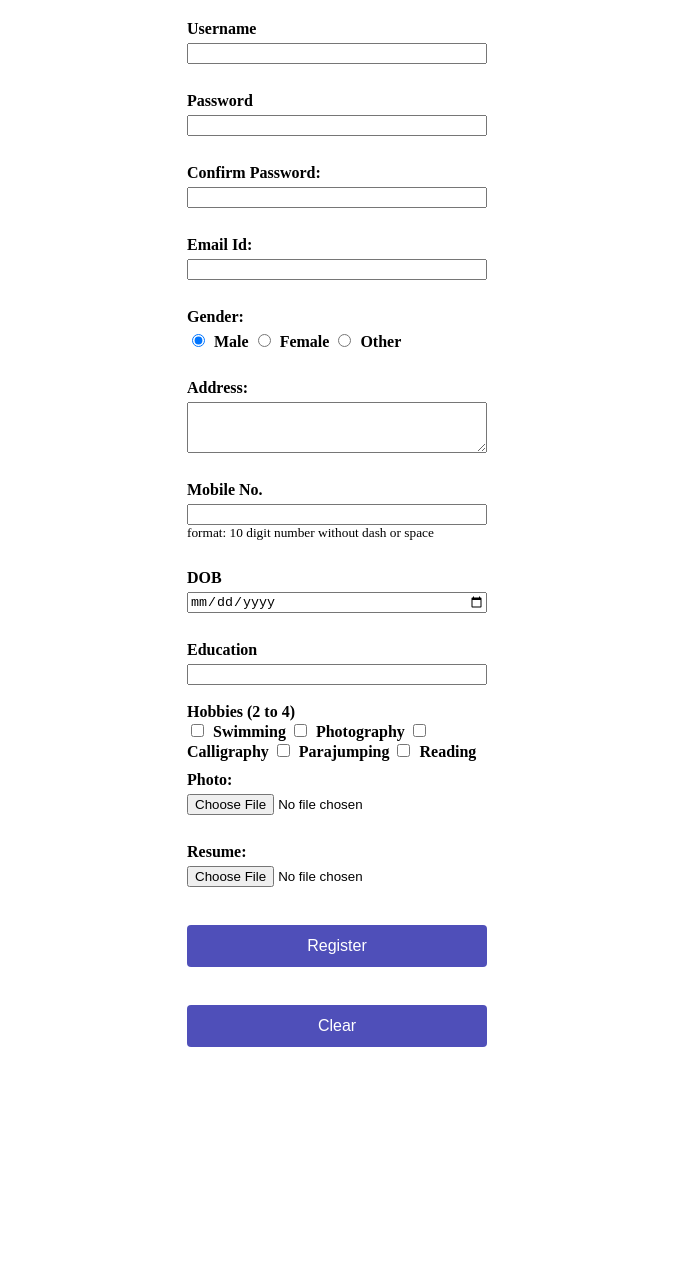
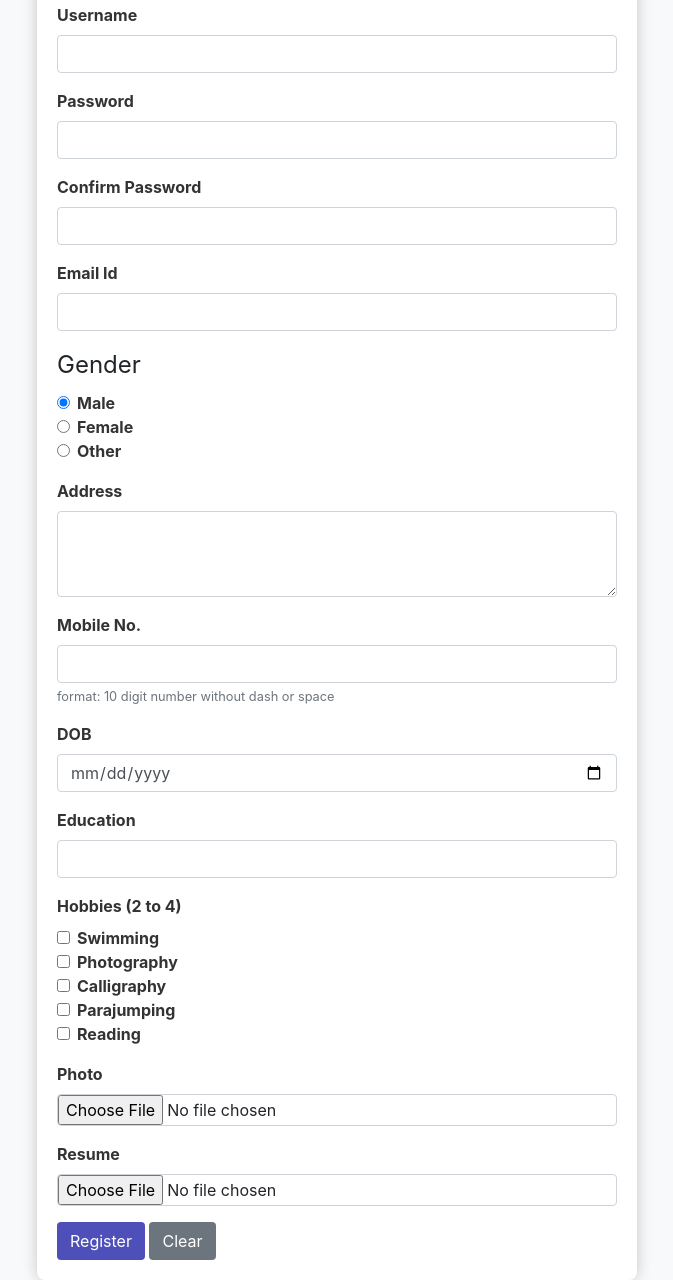
Before and after one commit to sakshetpatil/form-node-mysql, a website: page public/register.html in a window 1280 px wide. Shown: the part 96-1376 px from the top of the page, without its empty margins (303-976 px from the left). Before the commit the page ends 1151 px from the top, so only its background shows below. Drawn offline with nearby package versions, Linux system fonts and the light colour scheme.

Commit message:
Update register.html

```diff
--- a/public/register.html
+++ b/public/register.html
@@ -1,308 +1,171 @@
-<!-- <!DOCTYPE html>
-<html>
+<!DOCTYPE html>
+<html lang="en">
 <head>
+    <meta charset="UTF-8">
+    <meta name="viewport" content="width=device-width, initial-scale=1.0">
     <title>Registration</title>
+    <link href="https://stackpath.bootstrapcdn.com/bootstrap/4.5.2/css/bootstrap.min.css" rel="stylesheet">
     <style>
-            form {
-                    display: flex;
-                    flex-direction: column;
-                    /* border: 2px solid;
-                    padding: 20px; */
-                    width: 300px;
+        body {
+            background-color: #f8f9fa;
+            padding-top: 30px;
+        }
+        .form-container {
+            max-width: 600px;
             margin: auto;
-                    box-sizing: border-box;
+            background: #ffffff;
+            padding: 20px;
+            border-radius: 8px;
+            box-shadow: 0 0 15px rgba(0, 0, 0, 0.2);
+        }
+        .form-container h1 {
+            margin-bottom: 20px;
+            font-size: 24px;
+            color: #333;
         }
         label {
             font-weight: bold;
-                border-radius: 5px;
-                margin-top: 10px;
-                margin-bottom: 5px;
+            color: #333;
         }
-            input[type="radio"],
-            input[type="checkbox"] {
-            margin-right: 5px;
+        .form-control,
+        .form-control-file {
+            border-radius: 4px;
+            box-shadow: none;
+            border: 1px solid #ced4da;
         }
-            input[type="submit"],
-            input[type="reset"] {
-            background-color:rgb(79, 79, 185);
-            color: white;
-            padding: 12px 20px;
-            cursor: pointer;
-            border: none;
-            border-radius: 4px;
-            margin-top: 20px;
-            width: 100%;
-            font-size: 16px;
+        .form-control:focus {
+            border-color: #007bff;
+            box-shadow: 0 0 0 0.2rem rgba(38, 143, 255, 0.25);
         }
-            input[type="submit"]:hover,
-            input[type="reset"]:hover {
-            background-color: #45a049;
-        }
-        </style>
-    </head>
-    <body>
-        <div class="form-container">
-            <form class="Registration-form" action="/register" method="post" enctype="multipart/form-data" onsubmit="return validation() && validateDOB()" >
-                <h1>Student Register</h1>
-                <br>
-                <label for="username">Username</label>
-                <input type="text" id="username" name="username" required>
-                <br>
-
-                <label for="password">Password</label>
-                <input type="password" id="password" name="password" required><br>
-
-                <label for="confirm-password">Confirm Password:</label>
-                <input type="password" id="confirm-password" name="confirm-password" required>
-
-                <br>
-                <label for="email">Email Id:</label>
-                <input type="text" id="email" name="email" required>
-                <br>
-                <label for="gender">Gender:</label>
-                <div>
-                    <input type="radio" id="male" name="gender" value="male" checked>
-                    <label for="male">Male</label>
-
-                    <input type="radio" id="female" name="gender" value="female">
-                    <label for="female">Female</label>
-
-                    <input type="radio" id="other" name="gender" value="other">
-                    <label for="other">Other</label>
-                </div>
-                <br>
-
-                <label for="address">Address:</label>
-                <textarea id="address" name="address" rows="3" required></textarea>
-                <br>
-
-                <label for="mobile">Mobile No.</label>
-                <input type="tel" id="mobile" name="mobile" pattern="[0-9]{10}" required>
-                <small>format:10 digit number without dash or space</small>
-                <br>
-
-                <label for="dob">DOB</label>
-                <input type="date" id="dob" name="dob" required>
-                <br>
-
-                <label for="education">Education</label>
-                <input list="education" name="education">
-                <datalist id="education">
-                    <option value="BE/B.TEC.">Bachelor of Engineering</option>
-                    <option value="PG">Post Graduate</option>
-                    <option value="MSC">MSC(cs)</option>
-                </datalist>
-                <br>
-
-                <div class="hobbies-section">
-                    <label>Hobbies (2 to 4)</label><br>
-                    <input type="checkbox" id="hobbies1" name="hobbies[]" value="Swimming">
-                    <label for="hobbies1">Swimming</label>
-                    <input type="checkbox" id="hobbies2" name="hobbies[]" value="Photography">
-                    <label for="hobbies2">Photography</label>
-                    <input type="checkbox" id="hobbies3" name="hobbies[]" value="Calligraphy">
-                    <label for="hobbies3">Calligraphy</label>
-                    <input type="checkbox" id="hobbies4" name="hobbies[]" value="parajumping">
-                    <label for="hobbies4">Parajumping</label>
-                    <input type="checkbox" id="hobbies5" name="hobbies[]" value="Reading">
-                    <label for="hobbies5">Reading</label>
-                    <div class="error-message" id="hobbies-error"></div>
-                </div>
-
-                <label for="photo">Photo:</label>
-                <input type="file" id="photo" name="photo" accept="image/png ,image/jpeg, image/jpg"><br>
-
-                <label for="resume">Resume:</label>
-                <input type="file" id="resume" name="resume" accept=" .pdf, .doc, .docx">
-                <br>
-                <input type="submit" value="Register" >
-                <br>
-                <input type="reset" value="Clear">
-            </form>
-        </div>
-        <script>
-
-            /*const form=document.getElementById("Registration-form");
-            const mobileInput=document.getElementById("mobile");
-            const dobinput=document.getElementById("dob");
-            const hobbiesError=document.getElementById("hobbies-errror");
-
-            const passwordError=document.getElementById("password-error");
-*/
-             function validation()
-             {
-               // alert('hi');
-                var passwordinput=document.getElementById('password').value;
-               // alert(passwordinput);
-                var confirmpasswordinput=document.getElementById("confirm-password").value;
-               // alert(confirmpasswordinput);
-                if(passwordinput != confirmpasswordinput)
-                {
-
-                    alert("password do not match");
-                    document.getElementById("confirm-password").focus();
-                    return false;
-                }
-
-                const mobilePattern=/^[0-9]{10}$/;
-                if (mobilePattern.test != document.getElementById("mobile").value)
-                {
-                    alert("Mobile number must be 10 digits.");
-                    document.getElementById("mobile").focus();
-                    return false;
-                }
-
-                return true;
-            }
-
-            function validateDOB() {
-                alert("hi");
-            const dob = new Date(document.getElementById("dob").value);
-            const today = new Date();
-            const age = today.getFullYear() - dob.getFullYear();
-            const monthDiff = today.getMonth() - dob.getMonth();
-
-            if (monthDiff < 0 || (monthDiff === 0 && today.getDate() < dob.getDate())) {
-                age--;
-            }
-
-            if (age < 18 || age > 28) {
-                alert("Age must be between 18 and 28 years.");
-                document.getElementById("dob").focus();
-                return false;
-            }
-            return true;
-        }
-/*
-            function countCheckedHobbies(){
-                const checkboxes=form.querySelectorAll('input [type="checkbox"]');
-                return Array.from(checkboxes).filter(checkbox=> checkbox.checked).length;
-            }
-                */
-        </script>
-    </body>
-</html> -->
-
-<!DOCTYPE html>
-<html>
-<head>
-    <title>Registration</title>
-    <style>
-        form {
-            display: flex;
-            flex-direction: column;
-            width: 300px;
-            margin: auto;
-            box-sizing: border-box;
-        }
-        label {
-            font-weight: bold;
-            border-radius: 5px;
-            margin-top: 10px;
-            margin-bottom: 5px;
-        }
-        input[type="radio"],
-        input[type="checkbox"] {
-            margin-right: 5px;
-        }
-        input[type="submit"],
-        input[type="reset"] {
+        .btn-custom {
             background-color: rgb(79, 79, 185);
             color: white;
-            padding: 12px 20px;
-            cursor: pointer;
-            border: none;
             border-radius: 4px;
-            margin-top: 20px;
-            width: 100%;
-            font-size: 16px;
         }
-        input[type="submit"]:hover,
-        input[type="reset"]:hover {
-            background-color: #45a049;
+        .btn-custom:hover {
+            background-color: #5a5ac2;
+        }
+        .btn-reset {
+            background-color: #6c757d;
+            color: white;
+            border-radius: 4px;
+        }
+        .btn-reset:hover {
+            background-color: #5a6268;
+        }
+        .error-message {
+            color: red;
+            font-size: 14px;
         }
     </style>
 </head>
 <body>
 <div class="form-container">
     <form id="Registration-form" action="/register" method="post" enctype="multipart/form-data" onsubmit="return validation() && validateDOB() && countCheckedHobbies()">
-        <h1>Student Register</h1>
-        <br>
+        <h1 style="text-align: center;">Student Register</h1>
+
+        <div class="form-group">
             <label for="username">Username</label>
-        <input type="text" id="username" name="username" required>
-        <br>
+            <input type="text" id="username" name="username" class="form-control" required>
+        </div>
 
+        <div class="form-group">
             <label for="password">Password</label>
-        <input type="password" id="password" name="password" required><br>
+            <input type="password" id="password" name="password" class="form-control" required>
+        </div>
 
-        <label for="confirm-password">Confirm Password:</label>
-        <input type="password" id="confirm-password" name="confirm-password" required>
+        <div class="form-group">
+            <label for="confirm-password">Confirm Password</label>
+            <input type="password" id="confirm-password" name="confirm-password" class="form-control" required>
+        </div>
 
-        <br>
-        <label for="email">Email Id:</label>
-        <input type="email" id="email" name="email" required>
-        <br>
-        <label for="gender">Gender:</label>
-        <div>
-            <input type="radio" id="male" name="gender" value="male" checked>
-            <label for="male">Male</label>
+        <div class="form-group">
+            <label for="email">Email Id</label>
+            <input type="email" id="email" name="email" class="form-control" required>
+        </div>
 
-            <input type="radio" id="female" name="gender" value="female">
-            <label for="female">Female</label>
+        <fieldset class="form-group">
+            <legend>Gender</legend>
+            <div class="form-check">
+                <input type="radio" id="male" name="gender" value="male" class="form-check-input" checked>
+                <label for="male" class="form-check-label">Male</label>
+            </div>
+            <div class="form-check">
+                <input type="radio" id="female" name="gender" value="female" class="form-check-input">
+                <label for="female" class="form-check-label">Female</label>
+            </div>
+            <div class="form-check">
+                <input type="radio" id="other" name="gender" value="other" class="form-check-input">
+                <label for="other" class="form-check-label">Other</label>
+            </div>
+        </fieldset>
 
-            <input type="radio" id="other" name="gender" value="other">
-            <label for="other">Other</label>
+        <div class="form-group">
+            <label for="address">Address</label>
+            <textarea id="address" name="address" class="form-control" rows="3" required></textarea>
         </div>
-        <br>
 
-        <label for="address">Address:</label>
-        <textarea id="address" name="address" rows="3" required></textarea>
-        <br>
+        <div class="form-group">
+            <label for="mobile">Mobile No.</label>
+            <input type="tel" id="mobile" name="mobile" class="form-control" pattern="[0-9]{10}" required>
+            <small class="form-text text-muted">format: 10 digit number without dash or space</small>
+        </div>
 
-        <label for="mobile">Mobile No.</label>
-        <input type="tel" id="mobile" name="mobile" pattern="[0-9]{10}" required>
-        <small>format: 10 digit number without dash or space</small>
-        <br>
+        <div class="form-group">
+            <label for="dob">DOB</label>
+            <input type="date" id="dob" name="dob" class="form-control" required min="1996-01-01" max="2006-01-01" onchange="validateDOB()">
+        </div>
 
-        <label for="dob">DOB</label>
-        <input type="date" id="dob" name="dob" required>
-        <br>
-
+        <div class="form-group">
             <label for="education">Education</label>
-        <input list="education" name="education">
+            <input list="education" name="education" class="form-control">
             <datalist id="education">
                 <option value="BE/B.TEC.">Bachelor of Engineering</option>
                 <option value="PG">Post Graduate</option>
                 <option value="MSC">MSC(cs)</option>
             </datalist>
-        <br>
+        </div>
 
-        <div class="hobbies-section">
-            <label>Hobbies (2 to 4)</label><br>
-            <input type="checkbox" id="hobbies1" name="hobbies[]" value="Swimming">
-            <label for="hobbies1">Swimming</label>
-            <input type="checkbox" id="hobbies2" name="hobbies[]" value="Photography">
-            <label for="hobbies2">Photography</label>
-            <input type="checkbox" id="hobbies3" name="hobbies[]" value="Calligraphy">
-            <label for="hobbies3">Calligraphy</label>
-            <input type="checkbox" id="hobbies4" name="hobbies[]" value="Parajumping">
-            <label for="hobbies4">Parajumping</label>
-            <input type="checkbox" id="hobbies5" name="hobbies[]" value="Reading">
-            <label for="hobbies5">Reading</label>
+        <div class="form-group">
+            <label>Hobbies (2 to 4)</label>
+            <div class="form-check">
+                <input type="checkbox" id="hobbies1" name="hobbies[]" value="Swimming" class="form-check-input" onclick="countCheckedHobbies()">
+                <label for="hobbies1" class="form-check-label">Swimming</label>
+            </div>
+            <div class="form-check">
+                <input type="checkbox" id="hobbies2" name="hobbies[]" value="Photography" class="form-check-input" onclick="countCheckedHobbies()">
+                <label for="hobbies2" class="form-check-label">Photography</label>
+            </div>
+            <div class="form-check">
+                <input type="checkbox" id="hobbies3" name="hobbies[]" value="Calligraphy" class="form-check-input" onclick="countCheckedHobbies()">
+                <label for="hobbies3" class="form-check-label">Calligraphy</label>
+            </div>
+            <div class="form-check">
+                <input type="checkbox" id="hobbies4" name="hobbies[]" value="Parajumping" class="form-check-input" onclick="countCheckedHobbies()">
+                <label for="hobbies4" class="form-check-label">Parajumping</label>
+            </div>
+            <div class="form-check">
+                <input type="checkbox" id="hobbies5" name="hobbies[]" value="Reading" class="form-check-input" onclick="countCheckedHobbies()">
+                <label for="hobbies5" class="form-check-label">Reading</label>
+            </div>
             <div class="error-message" id="hobbies-error"></div>
         </div>
 
-        <label for="photo">Photo:</label>
-        <input type="file" id="photo" name="photo" accept="image/png ,image/jpeg, image/jpg"><br>
+        <div class="form-group">
+            <label for="photo">Photo</label>
+            <input type="file" id="photo" name="photo" class="form-control-file" accept="image/png,image/jpeg,image/jpg" required>
+        </div>
 
-        <label for="resume">Resume:</label>
-        <input type="file" id="resume" name="resume" accept=".pdf, .doc, .docx">
-        <br>
-        <input type="submit" value="Register">
-        <br>
-        <input type="reset" value="Clear">
+        <div class="form-group">
+            <label for="resume">Resume</label>
+            <input type="file" id="resume" name="resume" class="form-control-file" accept=".pdf,.doc,.docx" required>
+        </div>
+
+        <button type="submit" class="btn btn-custom">Register</button>
+        <button type="reset" class="btn btn-reset">Clear</button>
     </form>
 </div>
+
 <script>
     function validation() {
         var passwordinput = document.getElementById('password').value;
@@ -323,10 +186,11 @@
         return true;
     }
 
-    function validateDOB()
-    {
-        const dob = new Date(document.getElementById("dob").value);
+    function validateDOB() {
+        const dobInput = document.getElementById("dob");
+        const dob = new Date(dobInput.value);
         const today = new Date();
+
         const age = today.getFullYear() - dob.getFullYear();
         const monthDiff = today.getMonth() - dob.getMonth();
 
@@ -336,28 +200,30 @@
 
         if (age < 18 || age > 28) {
             alert("Age must be between 18 and 28 years.");
-            document.getElementById("dob").focus();
+            dobInput.focus();
             return false;
         }
+
         return true;
     }
 
     function countCheckedHobbies() {
-    const checkboxes = document.querySelectorAll('input[type="checkbox"][name="hobbies"]:checked');
-    const checkedCount = checkboxes.length;
+        const checkboxes = document.querySelectorAll('input[type="checkbox"][name="hobbies[]"]');
+        let checkedCount = 0;
 
-    // Check if the count is between 2 and 4 (inclusive)
-    if (checkedCount >= 2 && checkedCount <= 4) {
-        return true;
+        checkboxes.forEach(checkbox => {
+            if (checkbox.checked) {
+                checkedCount++;
+            }
+        });
+
+        const errorElement = document.getElementById('hobbies-error');
+        if (checkedCount < 2 || checkedCount > 4) {
+            errorElement.textContent = "Please select between 2 to 4 hobbies.";
         } else {
-        // Show error message or handle validation
-        const errorElement = document.getElementById('hobbies-error');
-        errorElement.textContent = "Please select between 2 to 4 hobbies.";
-        return false;
+            errorElement.textContent = "";
         }
-
     }
-
 </script>
 </body>
 </html>
```
Lines whose indentation alone changed are shown as unchanged.
